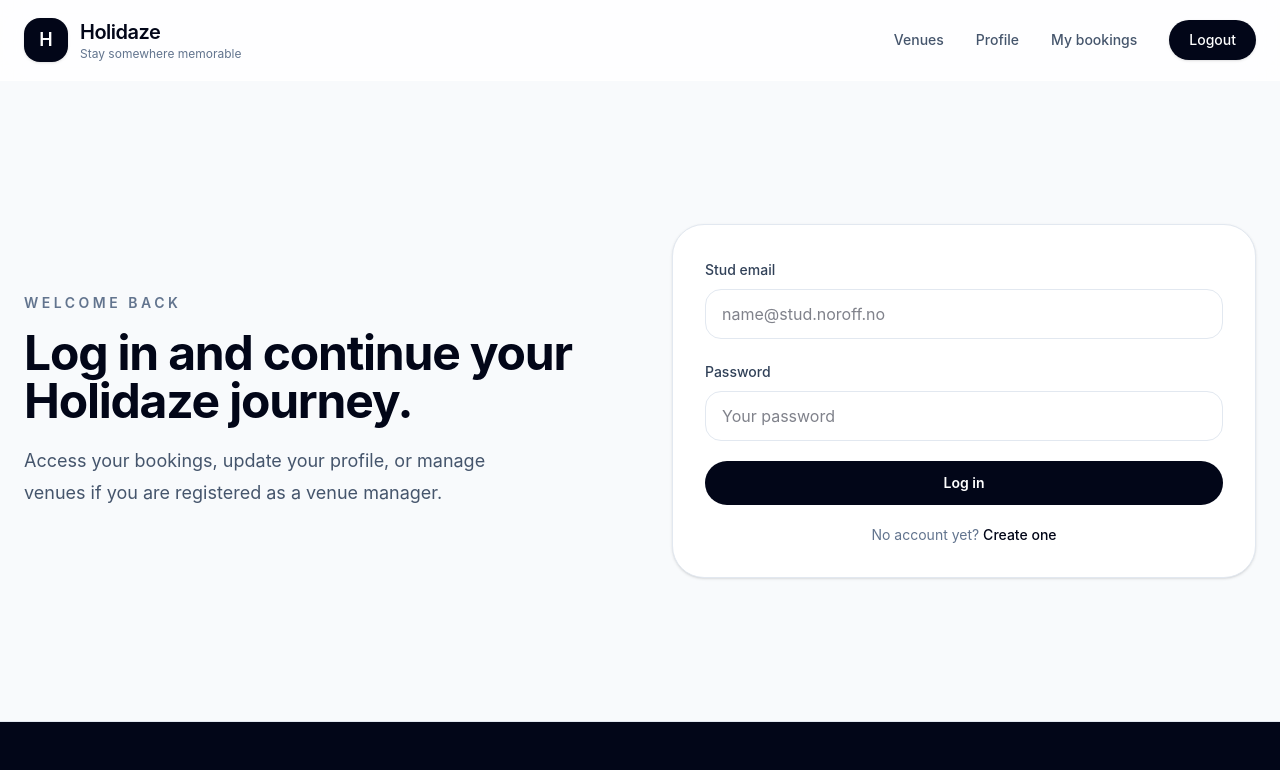
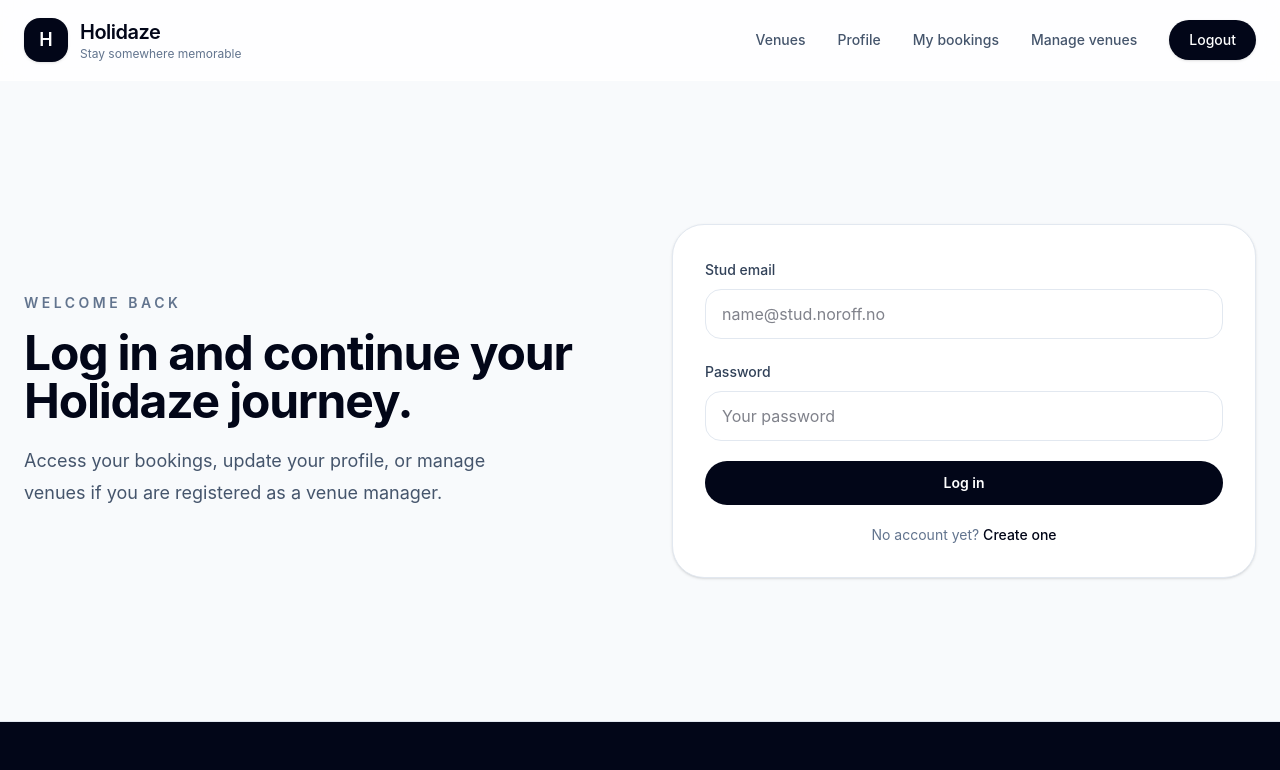
Before and after one commit to adring93/project-exam-2-holidaze, a React (Vite) app: page /login in a window 1280 px wide. Shown: the top 770 px of the page. Built offline with nearby package versions, Linux system fonts and the light colour scheme; no server answers; sample sign-in values are in the browser's storage.

Commit message:
fix: make manager navigation discoverable

```diff
--- a/src/components/layout/Header.tsx
+++ b/src/components/layout/Header.tsx
@@ -44,7 +44,7 @@ function Header() {
             </NavLink>
           )}
 
-          {isLoggedIn && user?.venueManager && (
+          {isLoggedIn && (
             <NavLink to="/manager" className={linkStyles}>
               Manage venues
             </NavLink>
@@ -138,7 +138,7 @@ function Header() {
               </NavLink>
             )}
 
-            {isLoggedIn && user?.venueManager && (
+            {isLoggedIn && (
               <NavLink
                 to="/manager"
                 className={linkStyles}
```
